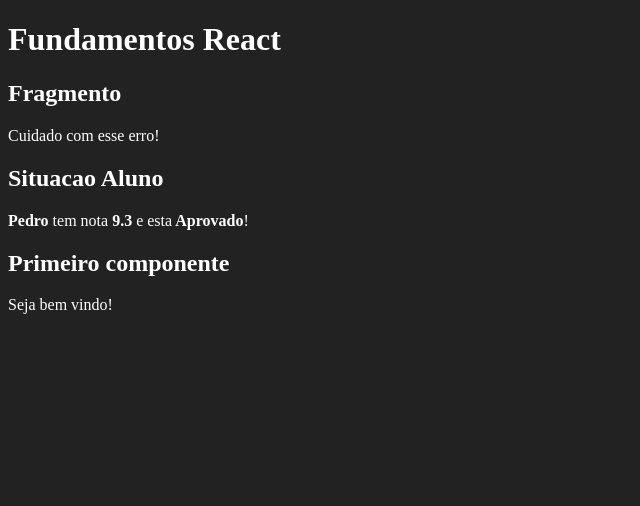
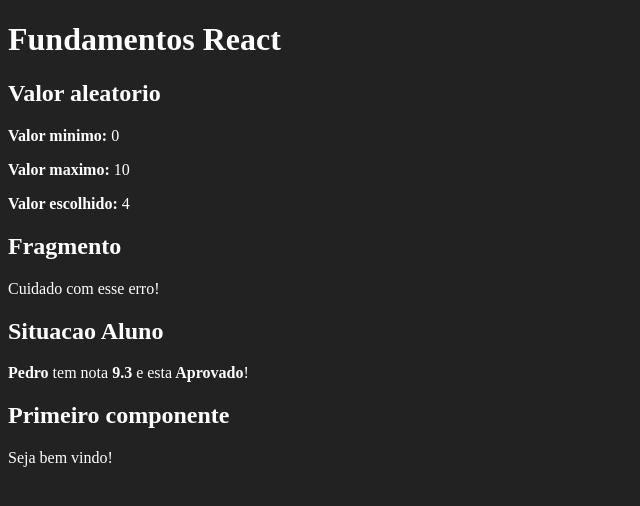
Before and after one commit to willbueno/fundamentos-react, a React (Create React App) app: page / in a window 1280 px wide. Shown: the top 506 px of the page, without its empty margins (0-640 px from the left). Built offline with nearby package versions, Linux system fonts and the light colour scheme.

Commit message:
random number component

```diff
--- a/src/App.jsx
+++ b/src/App.jsx
@@ -1,13 +1,17 @@
 import React from 'react'
 
+import Aleatorio from './components/basicos/Aleatorio'
+import Fragmento from './components/basicos/Fragmento'
+import ComParametro from './components/basicos/ComParametro'
 import Primeiro from './components/basicos/Primeiro'
-import ComParametro from './components/basicos/ComParametro'
-import Fragmento from './components/basicos/Fragmento'
 
 export default () => {
     return (
         <div id="app">
             <h1>Fundamentos React</h1>
+            <Aleatorio
+                min={0}
+                max={10} />
             <Fragmento />
             <ComParametro
                 titulo="Situacao Aluno"
--- /dev/null
+++ b/src/components/basicos/Aleatorio.jsx
@@ -0,0 +1,20 @@
+import React from 'react'
+
+export default props => {
+    const { min, max } = props
+    const random = parseInt(Math.random() * (max - min) + min)
+    return (
+        <div>
+            <h2>Valor aleatorio</h2>
+            <p>
+                <strong>Valor minimo: </strong> {min}
+            </p>
+            <p>
+                <strong>Valor maximo: </strong> {max}
+            </p>
+            <p>
+                <strong>Valor escolhido: </strong> {random}
+            </p>
+        </div>
+    )
+}
--- a/src/components/basicos/ComParametro.jsx
+++ b/src/components/basicos/ComParametro.jsx
@@ -10,7 +10,7 @@
                 tem nota
                 <strong> {props.nota} </strong>
                 e esta
-                <strong> { status }</strong>!
+                <strong> {status}</strong>!
             </p>
         </div>
     )
```
